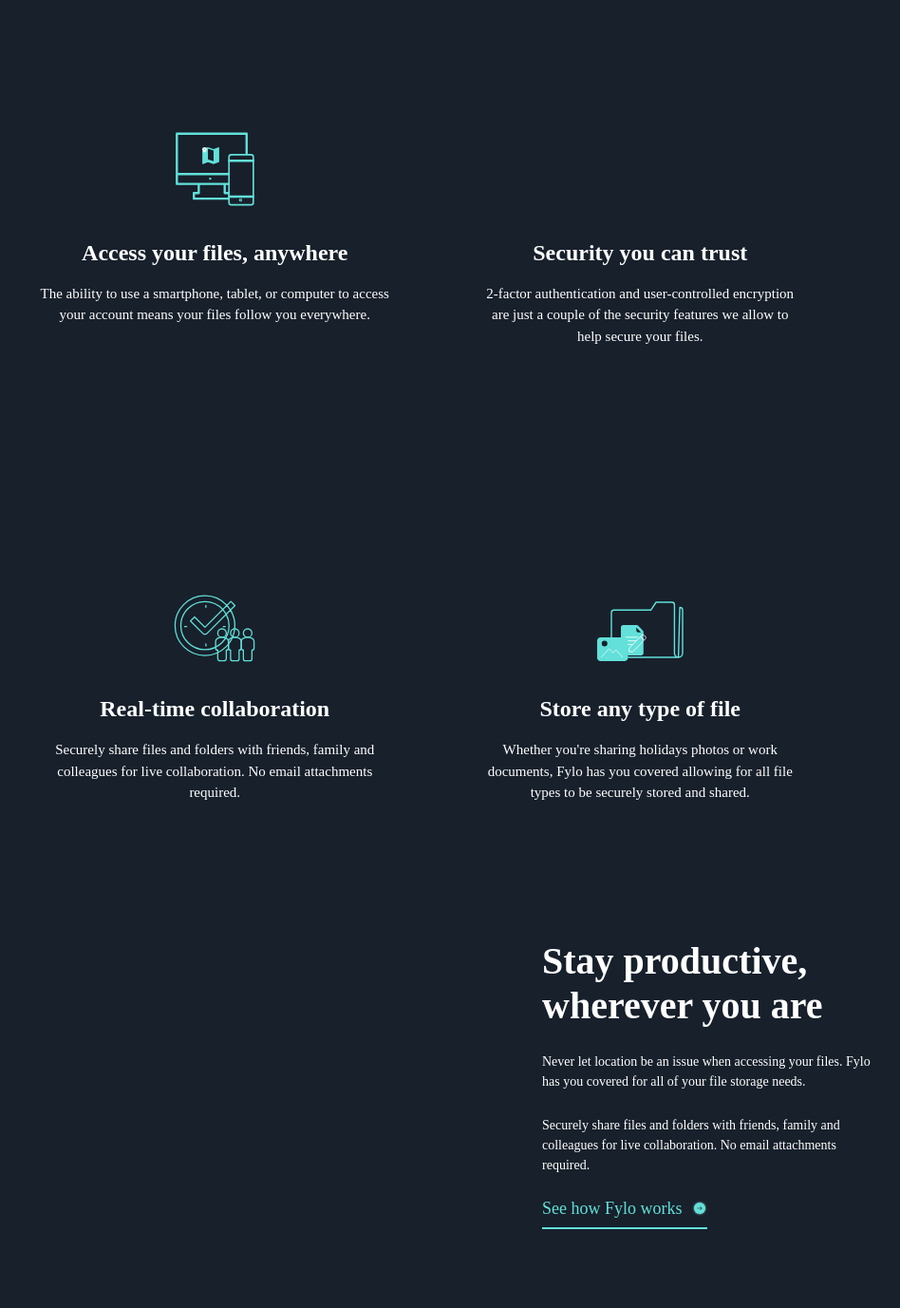
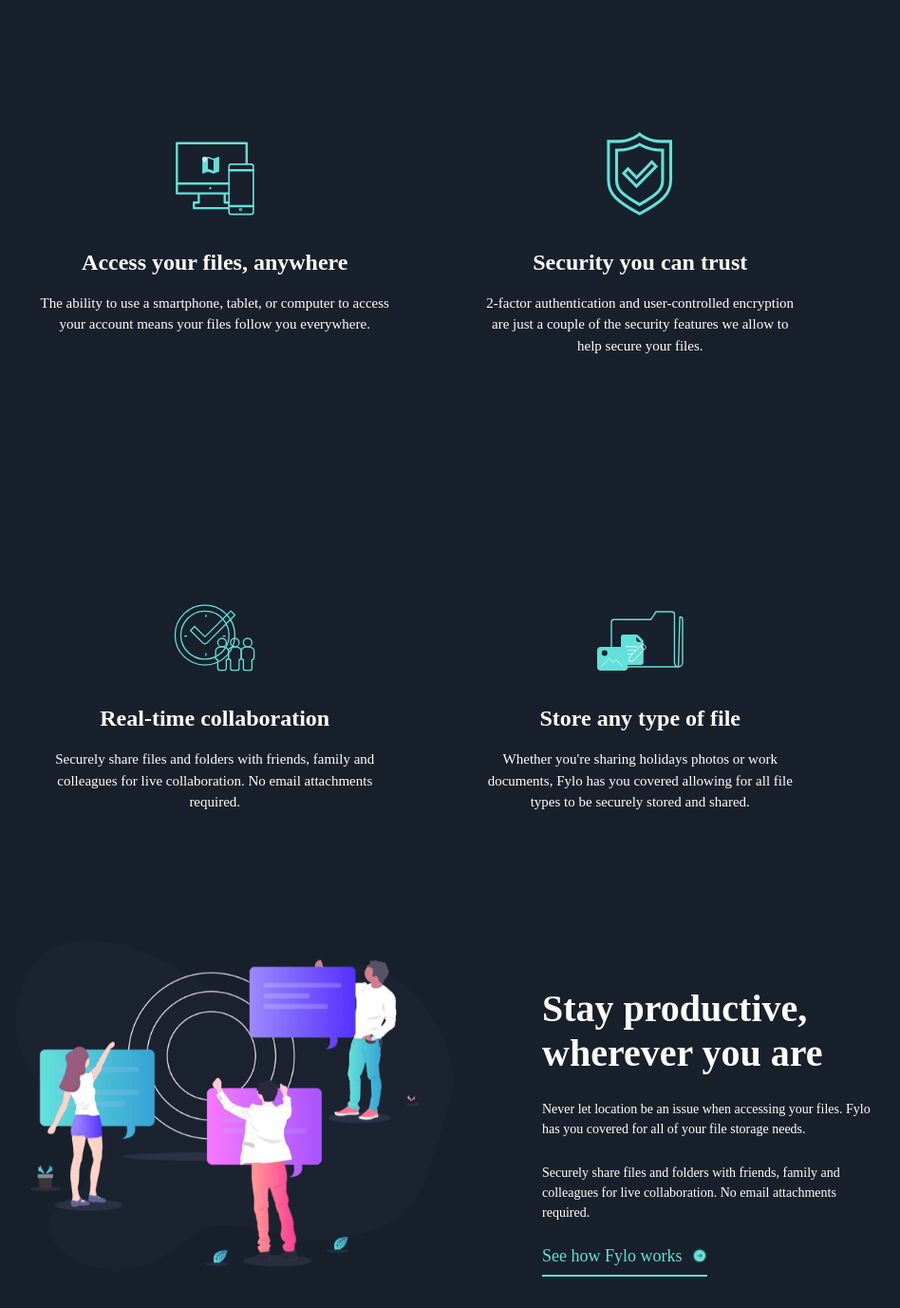
Before and after one commit to ipresley96/flyolanding-page, a plain HTML site: page index.html in a window 1280 px wide. Shown: the part 880-2257 px from the top of the page at 95% size, without its empty margins (201-1149 px from the left). Drawn offline with Linux system fonts and the light colour scheme; the site is published under a folder, as on GitHub Pages, so addresses that start at the root find nothing; a web font is replaced by a local one.

Commit message:
Update index.html

```diff
--- a/index.html
+++ b/index.html
@@ -51,7 +51,7 @@
   files follow you everywhere.</p>
 </div>
 <div class="card flex">
-  <img src="/images/icon-security.svg" alt="">
+  <img src="images/icon-security.svg" alt="">
   <h3 class="card-title">Security you can trust</h3>
   <p class="text-content">2-factor authentication and user-controlled encryption are just a couple of the security
   features we allow to help secure your files.</p>
@@ -72,7 +72,7 @@
   <!-- Card Contianer Ends  -->
   <!-- Staying Productive -->
   <section class="container grid ">
-      <img class="productive-img"src="/images/illustration-stay-productive.png" alt="">
+      <img class="productive-img"src="images/illustration-stay-productive.png" alt="">
       <div class="productivity-content card flex">
         <h3 class="card-title">Stay productive, wherever you are </h3>
         <p class="text-content">Never let location be an issue when accessing your files. Fylo has you covered for all of your file
```
